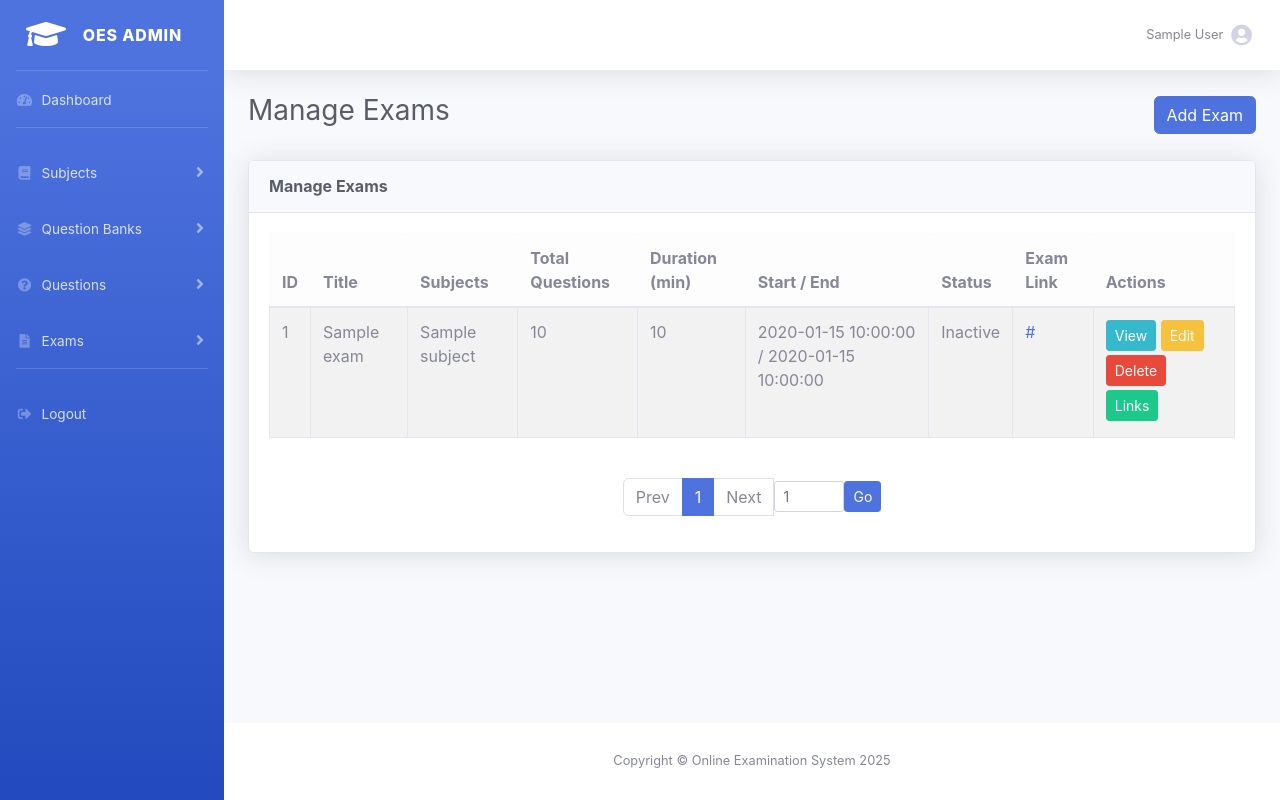
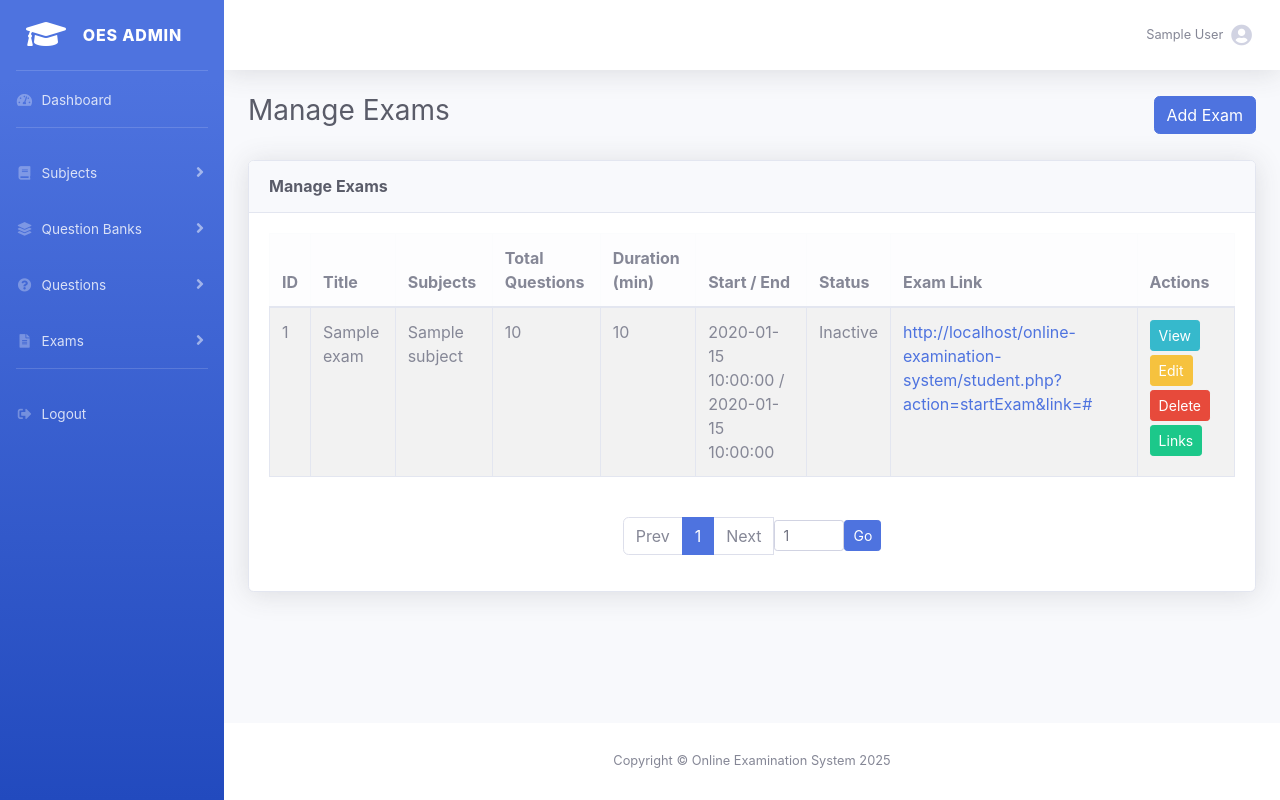
Before and after one commit to VirtusStack/online-examination-system, a PHP site: page /online-examination-system/admin.php?action=manageExams&page=1 in a window 1280 px wide. Run offline with PHP 8.4, Linux system fonts and the light colour scheme; the visitor is signed in with stand-in values (Sample User, id 1); tables that the repository leaves empty hold one stand-in row (values such as "Sample post").

Commit message:
Update manage_exams.php

```diff
--- a/templates/exams/manage_exams.php
+++ b/templates/exams/manage_exams.php
@@ -92,11 +92,6 @@ $offset      = ($currentPage - 1) * $perPage;
                                             ");
                                             $stmt->execute([$exam['exam_id']]);
                                             $subject_names = $stmt->fetchAll(PDO::FETCH_COLUMN);
-
-                                            // Fetch exam link
-                                            $stmtLink = $pdo->prepare("SELECT unique_link FROM exam_links WHERE exam_id=? LIMIT 1");
-                                            $stmtLink->execute([$exam['exam_id']]);
-                                            $link = $stmtLink->fetchColumn();
                                             ?>
                                             <tr>
                                                 <td><?= $exam['exam_id'] ?></td>
@@ -109,13 +104,23 @@ $offset      = ($currentPage - 1) * $perPage;
                                                     <?= !empty($exam['end_time']) ? htmlspecialchars($exam['end_time']) : '-' ?>
                                                 </td>
                                                 <td><?= ($exam['start_time'] <= date('Y-m-d H:i:s') && $exam['end_time'] >= date('Y-m-d H:i:s')) ? 'Active' : 'Inactive' ?></td>
-                                                <td>
-                                                    <?php if ($link): ?>
-                                                        <a href="<?= BASE_URL ?>/exam.php?link=<?= $link ?>" target="_blank"><?= $link ?></a>
-                                                    <?php else: ?>
-                                                        -
-                                                    <?php endif; ?>
-                                                </td>
+                                               <td>
+    						<?php
+        					// Fetch exam link code from DB
+        					$stmtLink = $pdo->prepare("SELECT unique_link FROM exam_links WHERE exam_id=? LIMIT 1");
+        					$stmtLink->execute([$exam['exam_id']]);
+        					$linkCode = $stmtLink->fetchColumn();
+
+        					// Build full URL for students
+        					$fullLink = $linkCode ? BASE_URL . "/student.php?action=startExam&link=" . $linkCode : '';
+    						?>
+    						<?php if ($fullLink): ?>
+        					  <a href="<?= htmlspecialchars($fullLink) ?>" target="_blank"><?= htmlspecialchars($fullLink) ?></a>
+    						<?php else: ?>
+      						  -
+    						<?php endif; ?>
+						</td>
+
                                                <td>
     						<a class="btn btn-sm btn-info me-1 mb-1" href="<?= BASE_URL ?>/admin.php?action=viewExam&id=<?= $exam['exam_id'] ?>">
       						 <i class="bi bi-eye"></i> View
```
